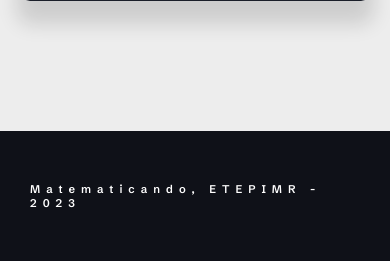
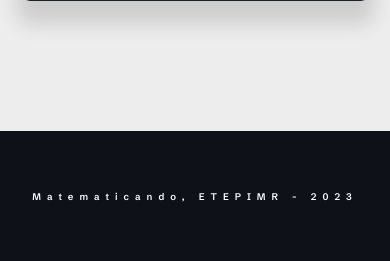
Before and after one commit to projetosetepimr/matematicandoetepimr, a Flask app: page /contatos/ in a window 390 px wide. Shown: the part 805-1066 px from the top of the page. Run offline with Flask 2, Linux system fonts and the light colour scheme; some libraries are stand-ins or nearby versions.

Commit message:
removing padding that was hindering responsiveness

```diff
--- a/matematicando/static/styles/global.css
+++ b/matematicando/static/styles/global.css
@@ -29,7 +29,7 @@
     --citation-font: "Poppins", sans-serif;
     --footer-font: "Schibsted Grotesk", sans-serif;
 
-    --header-background: #f4f1f1;
+    --header-background: #f0f0f0;
     --body-color: #EDEDED;
     --footer-background: #0f1118;
     --default-index-color: rgba(255, 255, 255, 0.733);
@@ -317,9 +317,16 @@
 @media screen and (max-width: 850px) {
     .footer {
         justify-content: center;
+        padding: 0px;
     }
 
     .footer p {
         font-size: 0.7rem;
     }
+
+    @media screen and (max-width: 500px) {
+        .footer p {
+            font-size: 0.6rem;
+        }
+    }
 }
```
